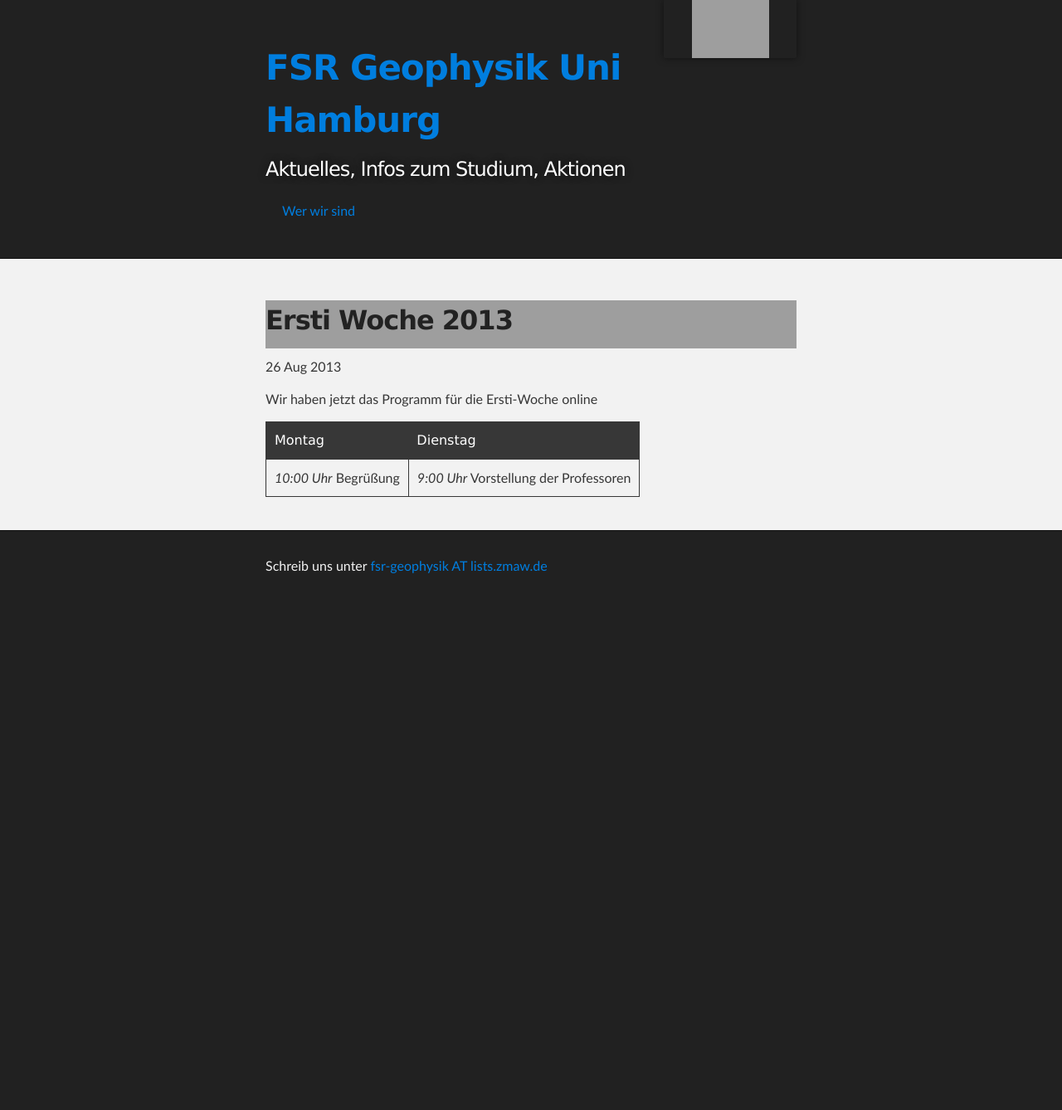
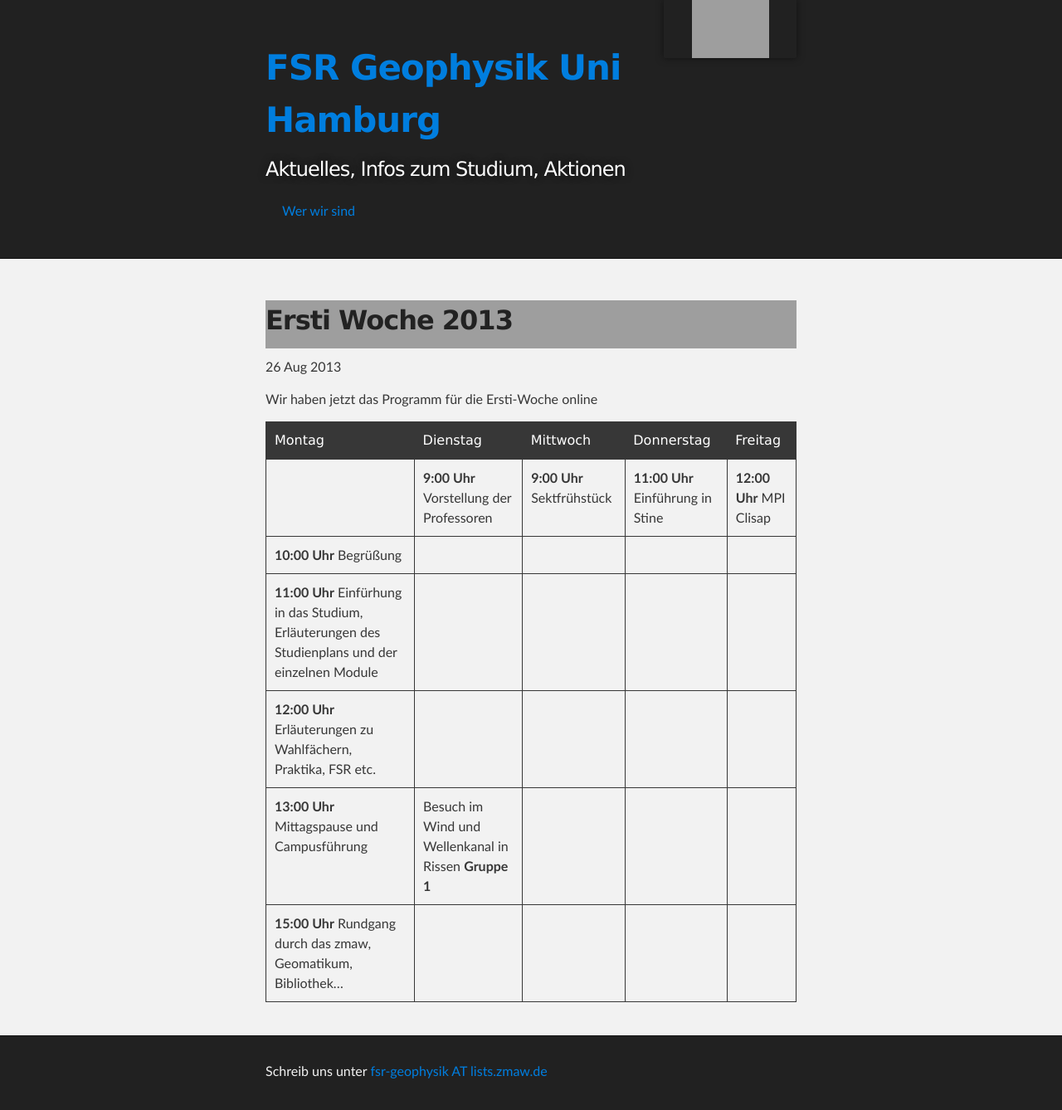
Before and after one commit to fsrgeophysikhh/fsrgeophysikhh.github.io, a Jekyll site: the page built from _posts/2013-08-26-ersti-woche.markdown, in a window 1280 px wide. Shown: the whole page at 83% size. Built offline with Jekyll 4.4.1, drawn with Linux system fonts in a browser that asks for light colours; Markdown is read by kramdown in place of the engine named in the settings; before the commit the page ends 900 px from its top, so only the background shows below that; grey boxes are pictures that could not be loaded.

Commit message:
added more to the table

```diff
--- a/_posts/2013-08-26-ersti-woche.markdown
+++ b/_posts/2013-08-26-ersti-woche.markdown
@@ -7,6 +7,11 @@ categories: jekyll update
 
 Wir haben jetzt das Programm für die Ersti-Woche online
 
-| Montag | Dienstag |
-| ------ | -------- |
-| *10:00 Uhr* Begrüßung | *9:00 Uhr* Vorstellung der Professoren |
+| Montag | Dienstag | Mittwoch | Donnerstag | Freitag |
+| ------ | -------- | -------- | ---------- | ------- |
+|        | **9:00 Uhr** Vorstellung der Professoren | **9:00 Uhr** Sektfrühstück | **11:00 Uhr** Einführung in Stine | **12:00 Uhr** MPI Clisap |
+| **10:00 Uhr** Begrüßung |
+| **11:00 Uhr** Einfürhung in das Studium, Erläuterungen des Studienplans und der einzelnen Module |
+| **12:00 Uhr** Erläuterungen zu Wahlfächern, Praktika, FSR etc. |
+| **13:00 Uhr** Mittagspause und Campusführung | Besuch im Wind und Wellenkanal in Rissen **Gruppe 1** |
+| **15:00 Uhr** Rundgang durch das zmaw, Geomatikum, Bibliothek... |
```
